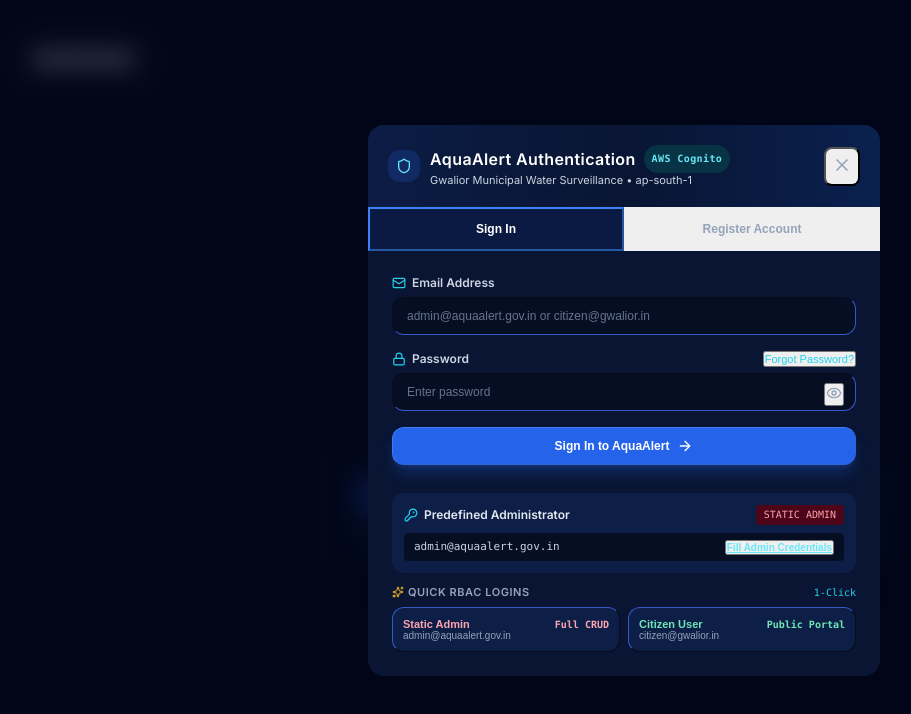
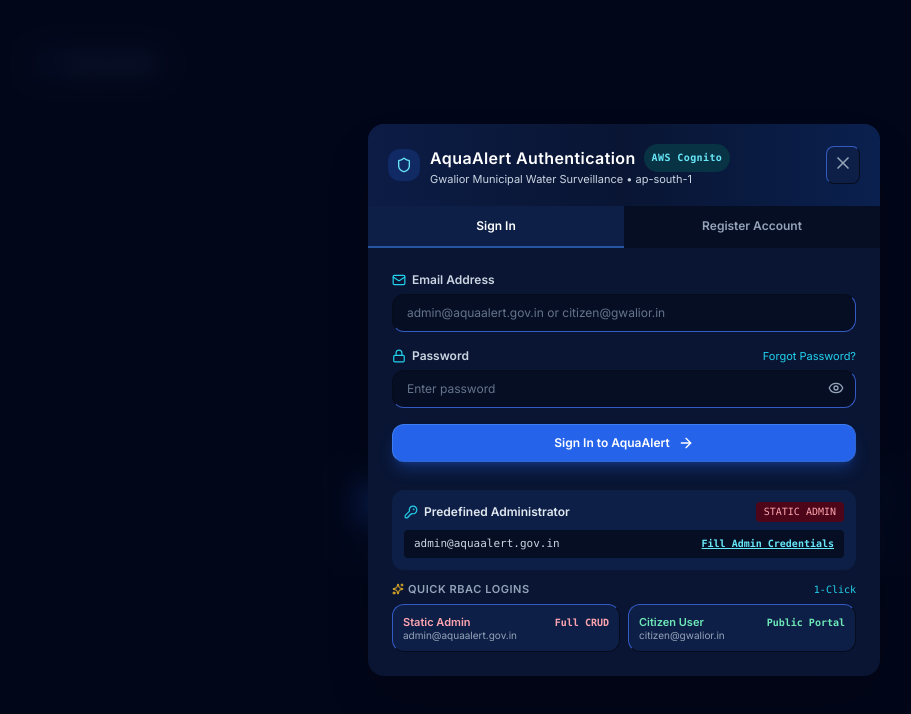
Before and after one commit to chansom63/AquaAlert, a React (Vite) app: page /user in a window 1280 px wide. Both pictures are taken after a click on the button "Sign In with Existing Account". Shown: the top 714 px of the page, without its empty margins (16-927 px from the left). Built offline with nearby package versions, Linux system fonts and the light colour scheme; no server answers; a web font is replaced by a local one.

Commit message:
fix(ui): restyle authentication modal and gatekeeper buttons with dark navy theme

```diff
--- a/src/components/auth/AuthModal.tsx
+++ b/src/components/auth/AuthModal.tsx
@@ -189,7 +189,7 @@ export const AuthModal: FC<AuthModalProps> = ({
         if (e.target === e.currentTarget) onClose();
       }}
     >
-      <div className="relative w-full max-w-lg bg-[#091533] border border-[#1e3470] rounded-2xl shadow-2xl overflow-hidden animate-in zoom-in-95 duration-200">
+      <div className="auth-modal-root relative w-full max-w-lg bg-[#091533] border border-[#1e3470] rounded-2xl shadow-2xl overflow-hidden animate-in zoom-in-95 duration-200">
         {/* Modal Top Header */}
         <div className="p-5 bg-gradient-to-r from-[#0c1c45] via-[#091533] to-[#0a204e] border-b border-[#1c295c] flex items-center justify-between">
           <div className="flex items-center space-x-2.5">
@@ -211,7 +211,8 @@ export const AuthModal: FC<AuthModalProps> = ({
           <button
             type="button"
             onClick={onClose}
-            className="p-1.5 rounded-lg text-slate-400 hover:text-white hover:bg-slate-800 transition cursor-pointer"
+            className="p-1.5 rounded-lg bg-[#0d1f47] hover:bg-[#152e68] text-slate-400 hover:text-white border border-[#1e3470] transition cursor-pointer"
+            aria-label="Close dialog"
           >
             <X className="w-5 h-5" />
           </button>
@@ -219,14 +220,14 @@ export const AuthModal: FC<AuthModalProps> = ({
 
         {/* Tab Selector (Sign In vs Register) */}
         {(mode === 'signin' || mode === 'register') && (
-          <div className="flex border-b border-[#1c295c] bg-[#07112b]">
+          <div className="flex border-b border-[#1c295c] bg-[#060e24]">
             <button
               type="button"
               onClick={() => handleTabChange('signin')}
               className={`flex-1 py-3 text-xs font-bold transition-all text-center border-b-2 cursor-pointer ${
                 mode === 'signin'
-                  ? 'border-blue-500 text-white bg-[#0a1a42]'
-                  : 'border-transparent text-slate-400 hover:text-slate-200'
+                  ? 'border-blue-500 text-white bg-[#0d1f47]'
+                  : 'border-transparent text-slate-400 hover:text-slate-200 bg-[#060e24] hover:bg-[#091533]'
               }`}
             >
               Sign In
@@ -236,8 +237,8 @@ export const AuthModal: FC<AuthModalProps> = ({
               onClick={() => handleTabChange('register')}
               className={`flex-1 py-3 text-xs font-bold transition-all text-center border-b-2 cursor-pointer ${
                 mode === 'register'
-                  ? 'border-blue-500 text-white bg-[#0a1a42]'
-                  : 'border-transparent text-slate-400 hover:text-slate-200'
+                  ? 'border-blue-500 text-white bg-[#0d1f47]'
+                  : 'border-transparent text-slate-400 hover:text-slate-200 bg-[#060e24] hover:bg-[#091533]'
               }`}
             >
               Register Account
@@ -290,7 +291,7 @@ export const AuthModal: FC<AuthModalProps> = ({
                   <button
                     type="button"
                     onClick={() => handleTabChange('forgot_request')}
-                    className="text-[11px] text-cyan-400 hover:text-cyan-300 transition cursor-pointer"
+                    className="text-[11px] text-cyan-400 hover:text-cyan-300 transition cursor-pointer bg-transparent border-0 p-0"
                   >
                     Forgot Password?
                   </button>
@@ -307,7 +308,7 @@ export const AuthModal: FC<AuthModalProps> = ({
                   <button
                     type="button"
                     onClick={() => setShowPassword(p => !p)}
-                    className="absolute right-3 top-2.5 text-slate-400 hover:text-slate-200 cursor-pointer"
+                    className="absolute right-3 top-2.5 text-slate-400 hover:text-slate-200 cursor-pointer bg-transparent border-0 p-0"
                   >
                     {showPassword ? <EyeOff className="w-4 h-4" /> : <Eye className="w-4 h-4" />}
                   </button>
@@ -352,7 +353,7 @@ export const AuthModal: FC<AuthModalProps> = ({
                         setEmail(STATIC_ADMIN.email);
                         setPassword(STATIC_ADMIN.password);
                       }}
-                      className="text-cyan-300 hover:text-cyan-200 font-bold ml-2 underline cursor-pointer text-[10px]"
+                      className="text-cyan-300 hover:text-cyan-200 font-bold ml-2 underline cursor-pointer text-[10px] bg-transparent border-0 p-0"
                     >
                       Fill Admin Credentials
                     </button>
@@ -542,7 +543,7 @@ export const AuthModal: FC<AuthModalProps> = ({
                 <button
                   type="button"
                   onClick={handleResend}
-                  className="text-cyan-400 hover:underline flex items-center gap-1 cursor-pointer"
+                  className="text-cyan-400 hover:underline flex items-center gap-1 cursor-pointer bg-transparent border-0 p-0"
                 >
                   <RefreshCw className="w-3.5 h-3.5" />
                   <span>Resend Code</span>
@@ -550,7 +551,7 @@ export const AuthModal: FC<AuthModalProps> = ({
                 <button
                   type="button"
                   onClick={() => setMode('signin')}
-                  className="text-slate-400 hover:text-white cursor-pointer"
+                  className="text-slate-400 hover:text-white cursor-pointer bg-transparent border-0 p-0"
                 >
                   Back to Sign In
                 </button>
@@ -578,7 +579,7 @@ export const AuthModal: FC<AuthModalProps> = ({
               <button
                 type="submit"
                 disabled={loading}
-                className="w-full py-2.5 bg-blue-600 hover:bg-blue-500 text-white font-bold rounded-xl text-xs transition cursor-pointer"
+                className="w-full py-2.5 bg-blue-600 hover:bg-blue-500 text-white font-bold rounded-xl text-xs transition border border-blue-400/40 shadow-lg shadow-blue-600/30 cursor-pointer disabled:opacity-50"
               >
                 {loading ? 'Sending code…' : 'Send Password Reset Code →'}
               </button>
@@ -586,7 +587,7 @@ export const AuthModal: FC<AuthModalProps> = ({
               <button
                 type="button"
                 onClick={() => setMode('signin')}
-                className="w-full text-center text-xs text-slate-400 hover:text-white cursor-pointer"
+                className="w-full text-center text-xs text-slate-400 hover:text-white cursor-pointer bg-transparent border-0 py-1"
               >
                 Cancel and return to Sign In
               </button>
@@ -637,7 +638,7 @@ export const AuthModal: FC<AuthModalProps> = ({
               <button
                 type="submit"
                 disabled={loading}
-                className="w-full py-2.5 bg-blue-600 hover:bg-blue-500 text-white font-bold rounded-xl text-xs transition cursor-pointer"
+                className="w-full py-2.5 bg-blue-600 hover:bg-blue-500 text-white font-bold rounded-xl text-xs transition border border-blue-400/40 shadow-lg shadow-blue-600/30 cursor-pointer disabled:opacity-50"
               >
                 {loading ? 'Updating…' : 'Set New Password & Sign In'}
               </button>
--- a/src/components/auth/ProtectedRoute.tsx
+++ b/src/components/auth/ProtectedRoute.tsx
@@ -42,14 +42,15 @@ export const RequireAuth: FC<ProtectedRouteProps> = ({ children }) => {
 
   if (!isAuthenticated) {
     return (
-      <div className="min-h-screen bg-[#060e24] flex flex-col justify-between p-6 sm:p-12 text-white font-sans">
+      <div className="auth-gatekeeper-root min-h-screen bg-[#060e24] flex flex-col justify-between p-6 sm:p-12 text-white font-sans">
         {/* Top Header */}
         <header className="flex items-center justify-between border-b border-[#1c295c] pb-4">
           <button
+            type="button"
             onClick={() => navigate('/')}
-            className="flex items-center gap-2 text-xs text-slate-400 hover:text-white transition cursor-pointer"
+            className="flex items-center gap-2 text-xs font-semibold text-slate-300 hover:text-white bg-[#0d1f47] hover:bg-[#12285a] px-3.5 py-2 rounded-xl border border-[#1e3470] shadow-sm transition cursor-pointer"
           >
-            <ChevronLeft className="w-4 h-4" />
+            <ChevronLeft className="w-4 h-4 text-cyan-400" />
             <span>Back to Home</span>
           </button>
           <span className="text-[11px] font-mono px-2.5 py-1 rounded-full bg-blue-950 text-cyan-300 border border-blue-800/60">
@@ -148,13 +149,14 @@ export const RequireAdmin: FC<ProtectedRouteProps> = ({ children }) => {
   // Not authenticated at all -> Show Admin Gatekeeper
   if (!isAuthenticated) {
     return (
-      <div className="min-h-screen bg-[#080e26] flex flex-col justify-between p-6 sm:p-12 text-white font-sans">
+      <div className="auth-gatekeeper-root min-h-screen bg-[#080e26] flex flex-col justify-between p-6 sm:p-12 text-white font-sans">
         <header className="flex items-center justify-between border-b border-[#1c295c] pb-4">
           <button
+            type="button"
             onClick={() => navigate('/')}
-            className="flex items-center gap-2 text-xs text-slate-400 hover:text-white transition cursor-pointer"
+            className="flex items-center gap-2 text-xs font-semibold text-slate-300 hover:text-white bg-[#0d1f47] hover:bg-[#12285a] px-3.5 py-2 rounded-xl border border-[#1e3470] shadow-sm transition cursor-pointer"
           >
-            <ChevronLeft className="w-4 h-4" />
+            <ChevronLeft className="w-4 h-4 text-cyan-400" />
             <span>Back to Home</span>
           </button>
           <span className="text-[11px] font-mono px-2.5 py-1 rounded-full bg-rose-950 text-rose-300 border border-rose-800/60">
@@ -236,13 +238,14 @@ export const RequireAdmin: FC<ProtectedRouteProps> = ({ children }) => {
   // Authenticated, but NOT an admin (e.g. Citizen user) -> Show Access Denied
   if (!isAdmin) {
     return (
-      <div className="min-h-screen bg-[#080e26] flex flex-col justify-between p-6 sm:p-12 text-white font-sans">
+      <div className="auth-gatekeeper-root min-h-screen bg-[#080e26] flex flex-col justify-between p-6 sm:p-12 text-white font-sans">
         <header className="flex items-center justify-between border-b border-[#1c295c] pb-4">
           <button
+            type="button"
             onClick={() => navigate('/user')}
-            className="flex items-center gap-2 text-xs text-slate-400 hover:text-white transition cursor-pointer"
+            className="flex items-center gap-2 text-xs font-semibold text-slate-300 hover:text-white bg-[#0d1f47] hover:bg-[#12285a] px-3.5 py-2 rounded-xl border border-[#1e3470] shadow-sm transition cursor-pointer"
           >
-            <ChevronLeft className="w-4 h-4" />
+            <ChevronLeft className="w-4 h-4 text-cyan-400" />
             <span>Go to Citizen Portal</span>
           </button>
           <span className="text-[11px] font-mono px-2.5 py-1 rounded-full bg-amber-950 text-amber-300 border border-amber-800/60">
--- a/src/map-explorer.css
+++ b/src/map-explorer.css
@@ -6,7 +6,7 @@
    0. SCOPED RESET FOR MAP CONTROLS & FORM ELEMENTS
    ========================================================================== */
 
-:where(.map-explorer) button {
+:where(.map-explorer, .auth-modal-root, .auth-gatekeeper-root) button {
   appearance: none;
   -webkit-appearance: none;
   background-color: transparent;
@@ -22,8 +22,8 @@
   outline: none;
 }
 
-:where(.map-explorer) input,
-:where(.map-explorer) select {
+:where(.map-explorer, .auth-modal-root, .auth-gatekeeper-root) input,
+:where(.map-explorer, .auth-modal-root, .auth-gatekeeper-root) select {
   appearance: none;
   -webkit-appearance: none;
   background-color: transparent;
```
